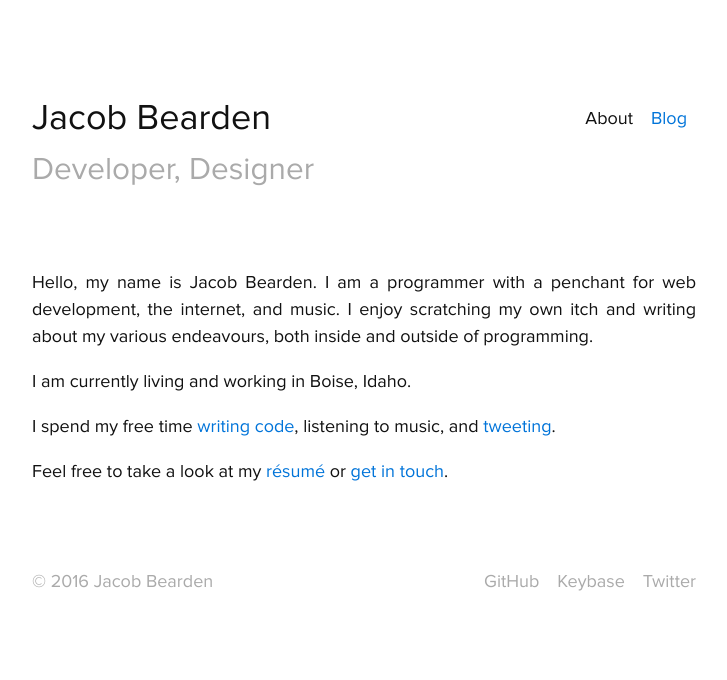
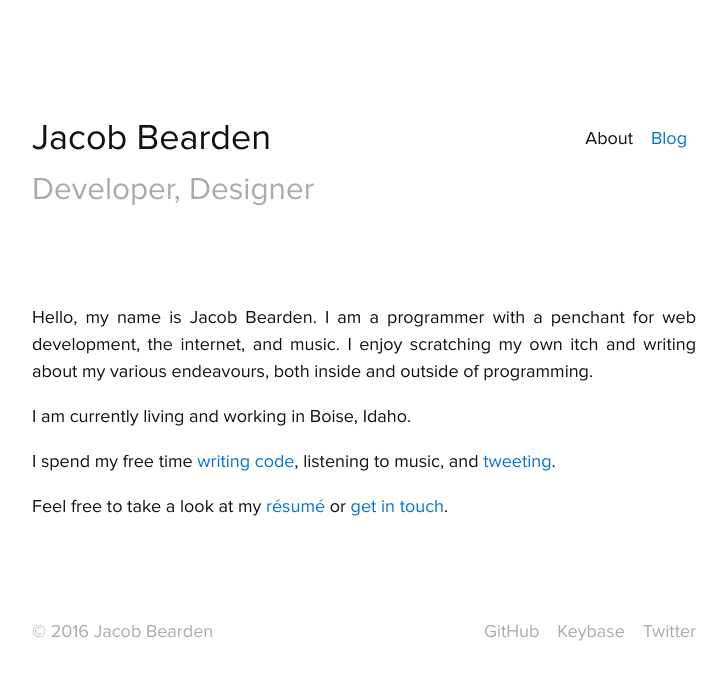
Before and after one commit to jacobbearden/bearden.io, a Jekyll site: the page built from index.md, in a window 1280 px wide. Shown: the top 680 px of the page, without its empty margins (276-1003 px from the left). Built offline with Jekyll 4.4.1, drawn with Linux system fonts in a browser that asks for light colours.

Commit message:
adjust margins

```diff
--- a/_sass/_shame.scss
+++ b/_sass/_shame.scss
@@ -7,7 +7,7 @@
 }
 
 .header {
-	margin: 100px auto 65px auto;
+	margin: 120px auto 80px auto;
 }
 @media (max-width: 650px) {
 	.header {
@@ -21,7 +21,7 @@
 
 .footer {
 	color: $grey;
-	margin-bottom: 20px;
+	margin-bottom: 30px;
 
 	a {
 		color: inherit;
@@ -29,7 +29,7 @@
 }
 
 .page, .post {
-	margin-bottom: 65px;
+	margin-bottom: 80px;
 	text-align: justify;
 }
 
```
